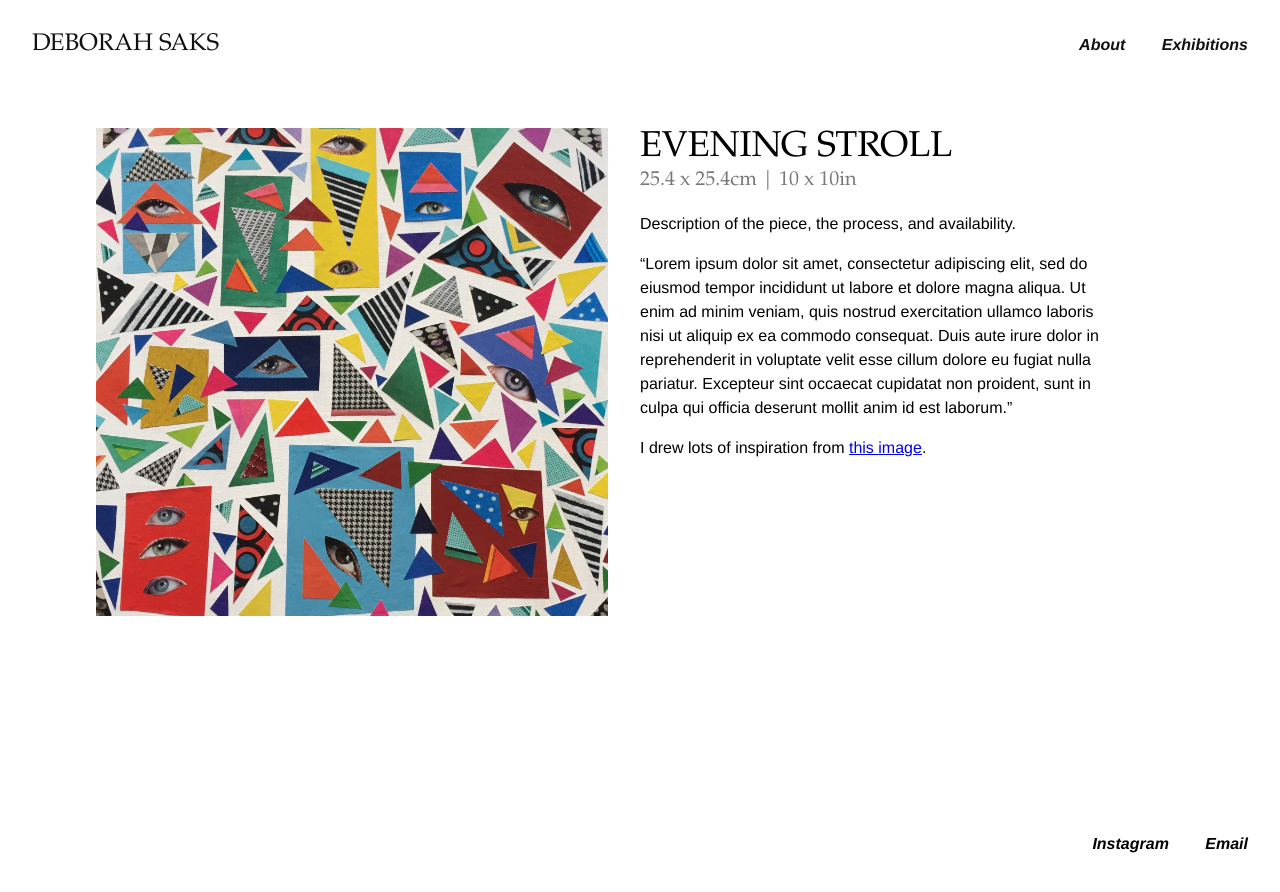
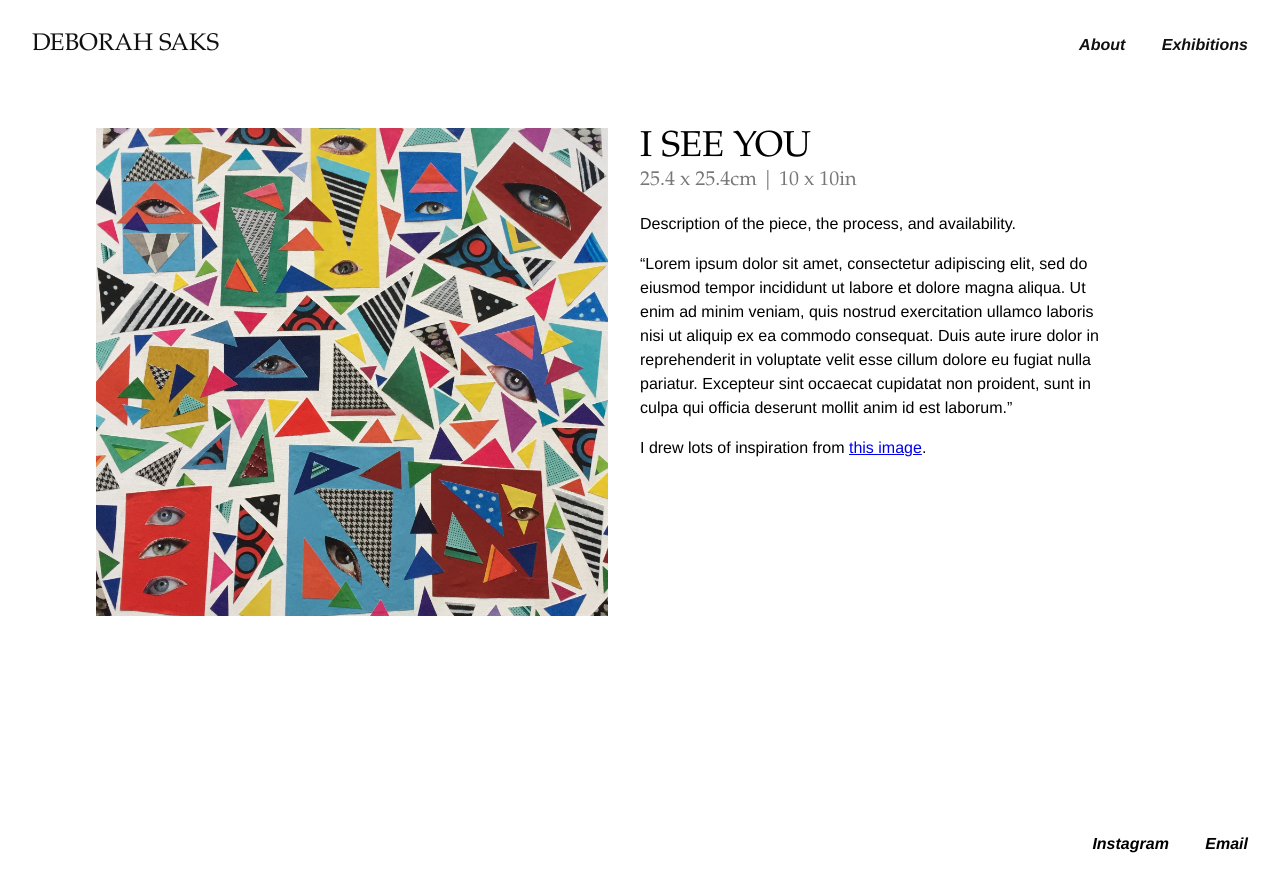
Before and after one commit to seancaat/debbie, a Jekyll site: the page built from _posts/2018-06-29-evening-stroll.markdown, in a window 1280 px wide. Shown: the top 892 px of the page. Built offline with Jekyll 4.4.1, drawn with Linux system fonts in a browser that asks for light colours; nearby versions of some CDN libraries; library files that are not in the unit come from our copies.

Commit message:
Updated Evening Stroll

```diff
--- a/_posts/2018-06-29-evening-stroll.markdown
+++ b/_posts/2018-06-29-evening-stroll.markdown
@@ -1,5 +1,5 @@
 ---
-title: Evening Stroll
+title: I See You
 date: 2018-06-29 16:58:00 Z
 image: "/uploads/pic.jpg"
 dimensions: '25.4 x 25.4cm | 10 x 10in '
```
